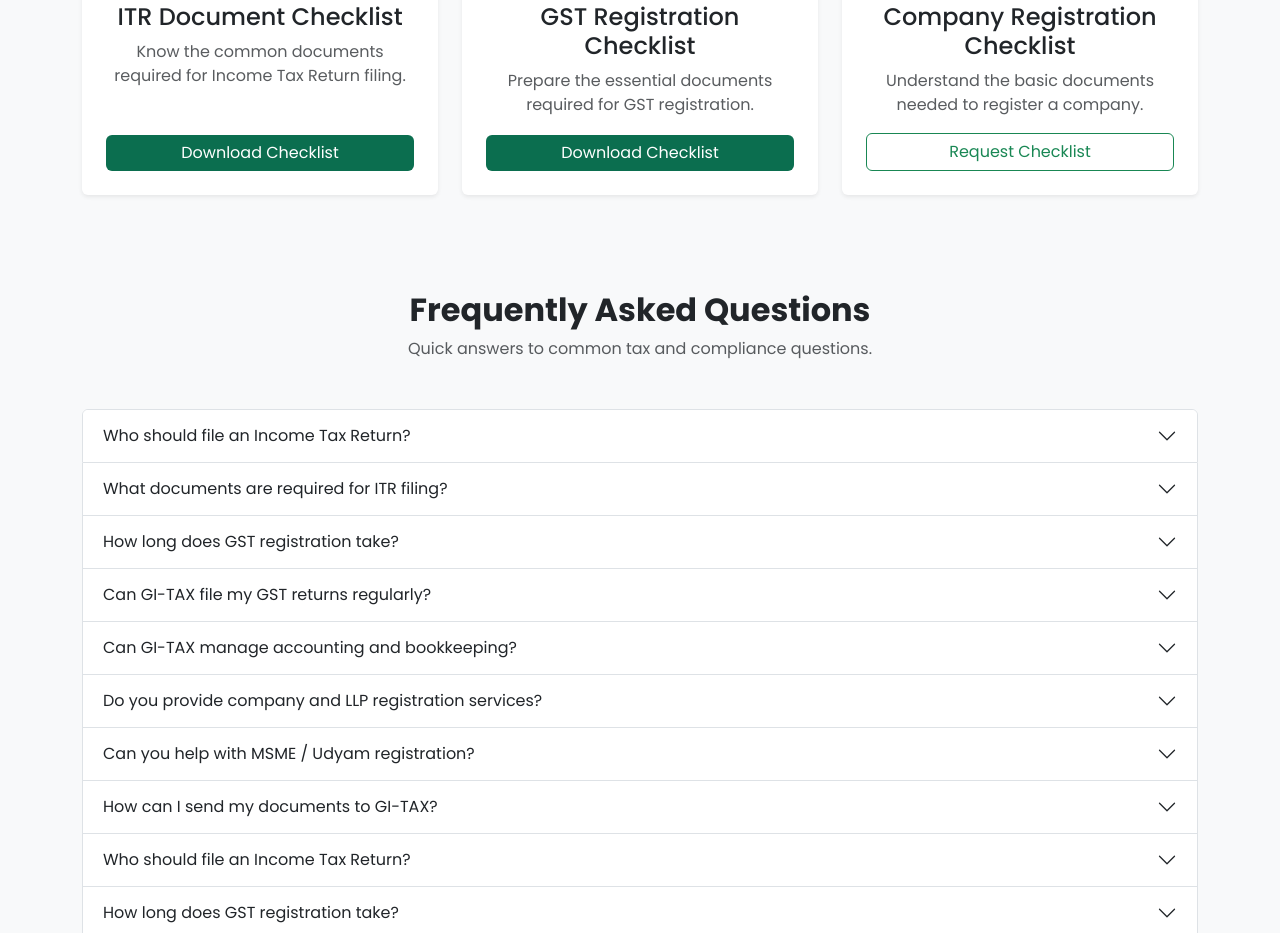
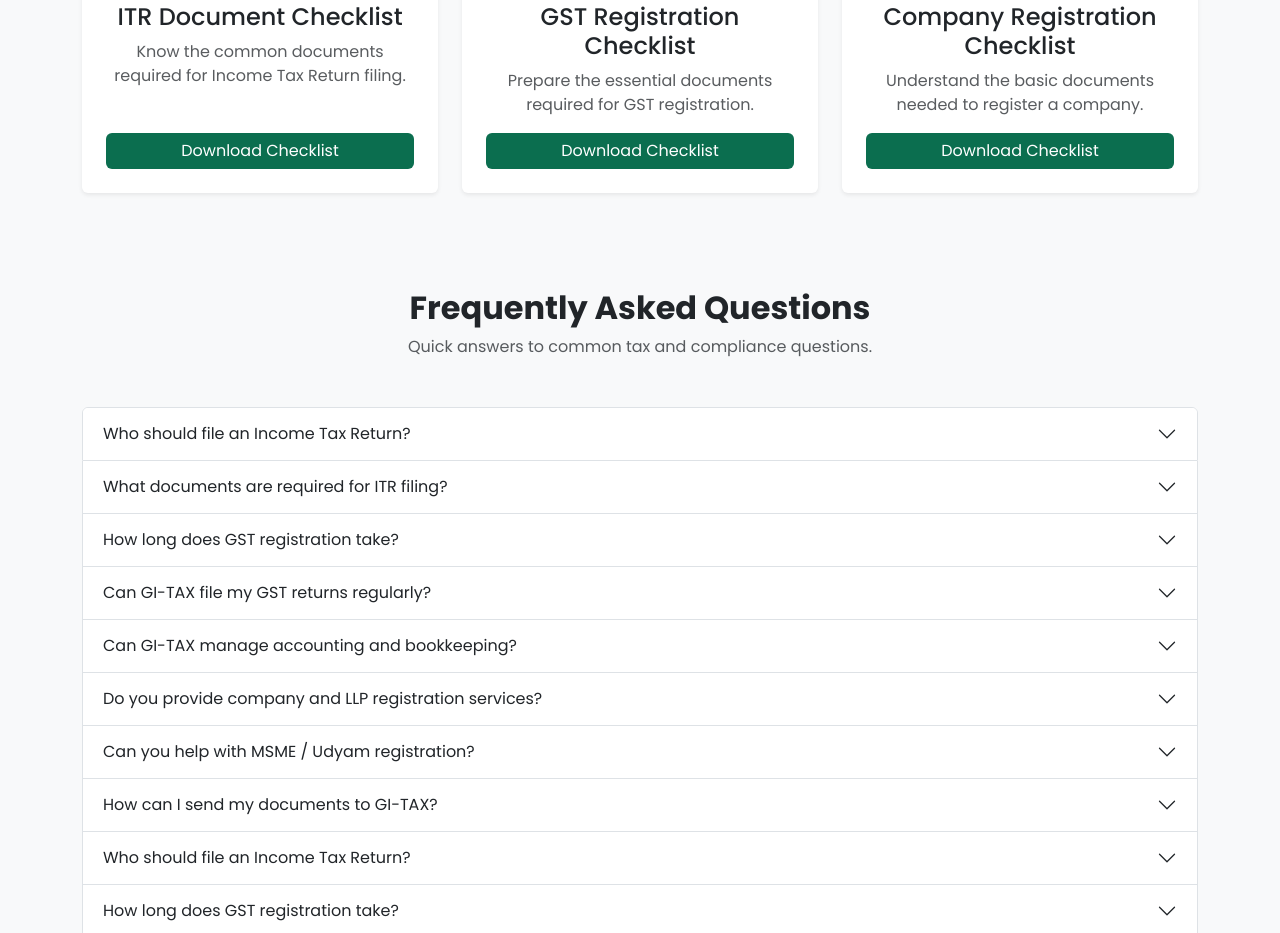
Before and after one commit to GITAX-CONS/gitax-cons.github.io, a React (Vite) app: page / in a window 1280 px wide. Shown: the part 3380-4313 px from the top of the page. Built offline with nearby package versions, Linux system fonts and the light colour scheme.

Commit message:
Add downloadable company registration checklist

```diff
--- a/src/components/Resources.jsx
+++ b/src/components/Resources.jsx
@@ -20,11 +20,12 @@ const resources = [
   pdf: "/downloads/GI-TAX_GST_Registration_Document_Checklist.pdf",
 },
   {
-    icon: <FaBuilding size={40} className="text-success" />,
-    title: "Company Registration Checklist",
-    description:
-      "Understand the basic documents needed to register a company.",
-  },
+  icon: <FaBuilding size={40} className="text-success" />,
+  title: "Company Registration Checklist",
+  description:
+    "Understand the basic documents needed to register a company.",
+  pdf: "/downloads/GI-TAX_Company_Registration_Document_Checklist.pdf",
+},
 ];
 
 function Resources() {
```
Also changed, not shown: 1 other file (tests, documents, lock files or other folders).
